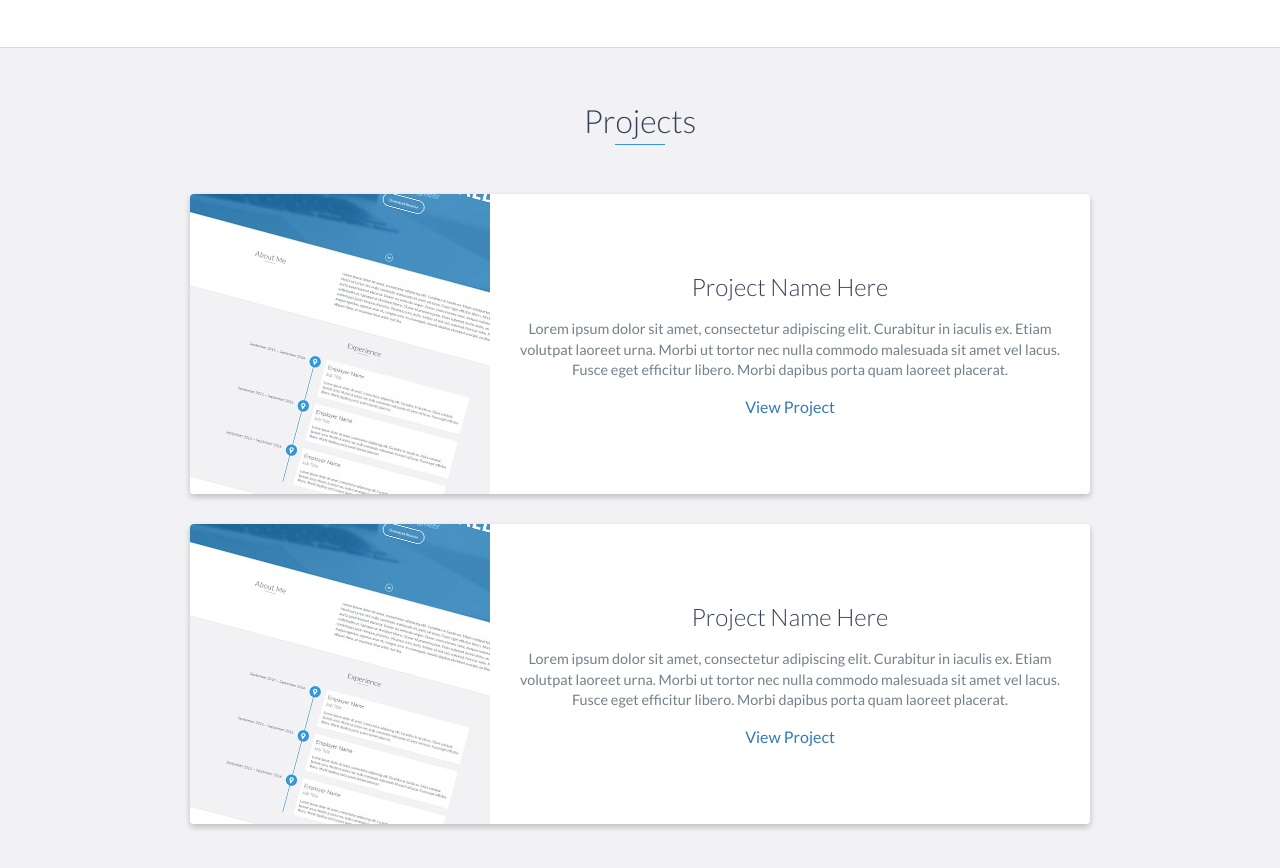
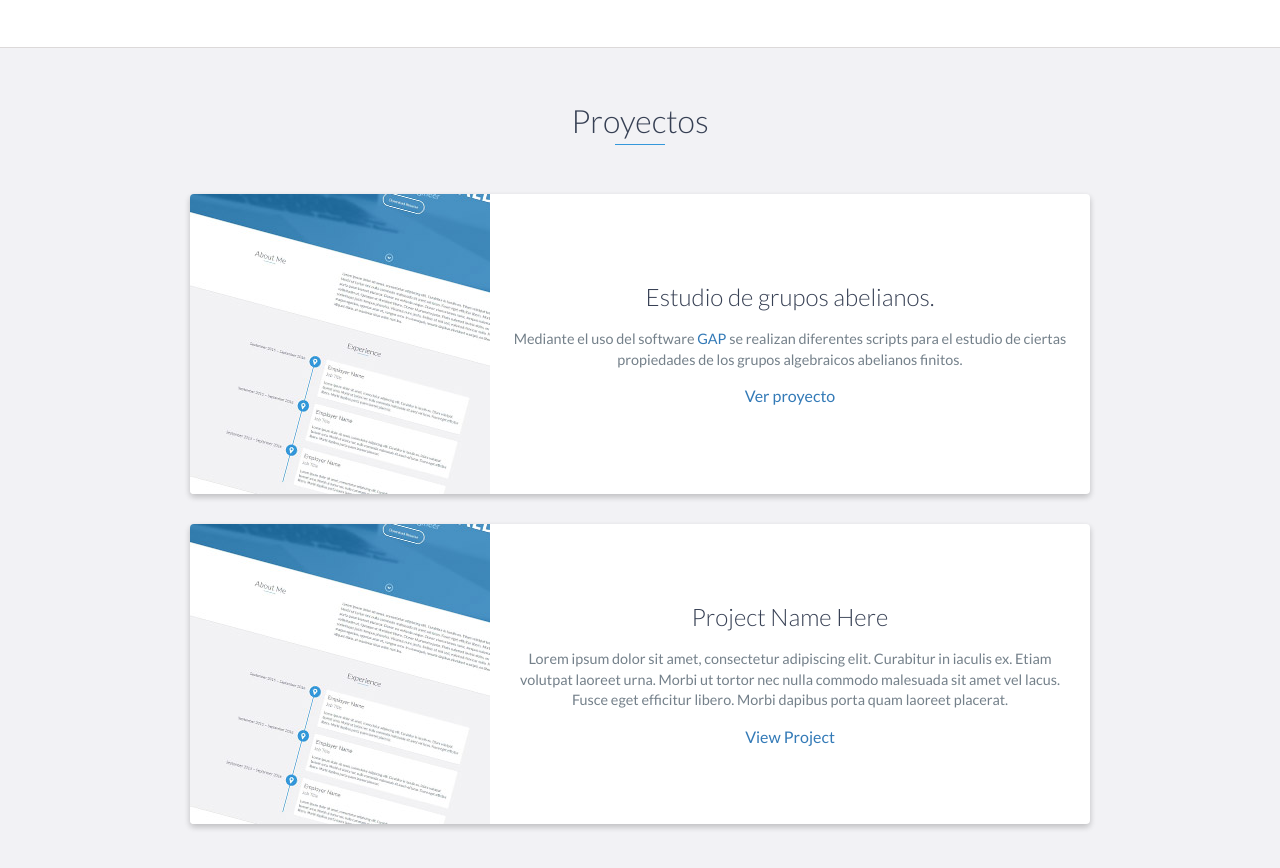
Before and after one commit to angelblasco/portfolio, a website: page index.html in a window 1280 px wide. Shown: the part 2396-3264 px from the top of the page. Drawn offline with nearby package versions, Linux system fonts and the light colour scheme.

Commit message:
inclusion de proyecto

```diff
--- a/index.html
+++ b/index.html
@@ -154,7 +154,7 @@
     <!-- End #education -->
 
     <div id="projects" class="background-alt">
-        <h2 class="heading">Projects</h2>
+        <h2 class="heading">Proyectos</h2>
         <div class="container">
             <div class="row">
                 <div class="project shadow-large">
@@ -163,11 +163,12 @@
                     </div>
                     <!-- End .project-image -->
                     <div class="project-info">
-                        <h3>Project Name Here</h3>
+                        <h3>Estudio de grupos abelianos.</h3>
                         <p>
-                            Lorem ipsum dolor sit amet, consectetur adipiscing elit. Curabitur in iaculis ex. Etiam volutpat laoreet urna. Morbi ut tortor nec nulla commodo malesuada sit amet vel lacus. Fusce eget efficitur libero. Morbi dapibus porta quam laoreet placerat.
+                            Mediante el uso del software <a href="https://www.gap-system.org/">GAP</a> se realizan diferentes
+                            scripts para el estudio de ciertas propiedades de los grupos algebraicos abelianos finitos.
                         </p>
-                        <a href="#">View Project</a>
+                        <a href="https://github.com/angelblasco/ScriptGAP">Ver proyecto</a>
                     </div>
                     <!-- End .project-info -->
                 </div>
```
